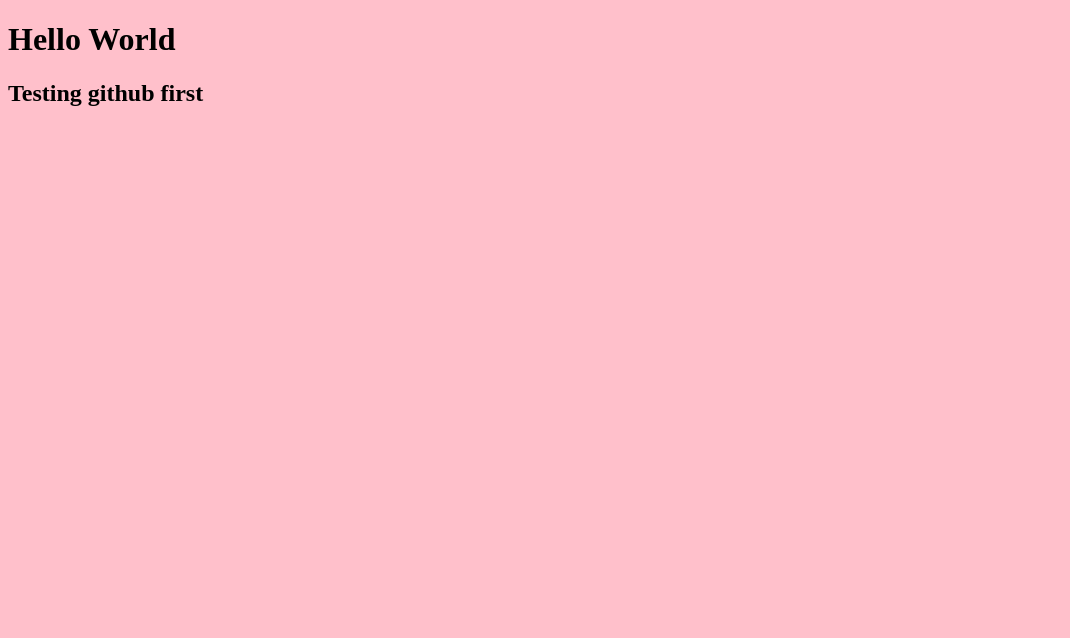
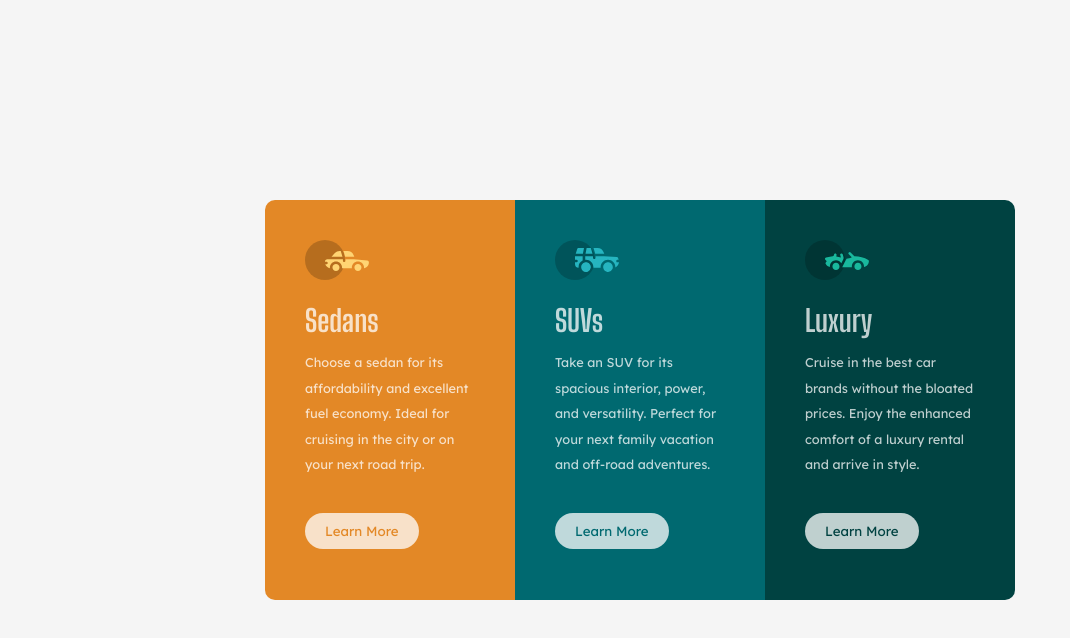
Before and after one commit to itsmariza/frontEndMentorProjects, a plain HTML site: page 3-column-preview-card/index.html in a window 1280 px wide. Shown: the whole page, without its empty margins (0-1070 px from the left). Drawn offline with Linux system fonts and the light colour scheme.

Commit message:
project completed

```diff
--- a/3-column-preview-card/index.html
+++ b/3-column-preview-card/index.html
@@ -4,11 +4,55 @@
     <meta charset="UTF-8" />
     <meta http-equiv="X-UA-Compatible" content="IE=edge" />
     <meta name="viewport" content="width=device-width, initial-scale=1.0" />
-    <title>3 Column Preview Card</title>
+    <title>3 Columns Preview Card</title>
+    <!-- google-font -->
+    <link rel="preconnect" href="https://fonts.googleapis.com" />
+    <link rel="preconnect" href="https://fonts.gstatic.com" crossorigin />
+    <link
+      href="https://fonts.googleapis.com/css2?family=Big+Shoulders+Display:wght@700&family=Lexend+Deca&display=swap"
+      rel="stylesheet"
+    />
+    <!-- my css link -->
     <link rel="stylesheet" href="style.css" />
   </head>
   <body>
-    <h1>Hello World</h1>
-    <h2>Testing github first</h2>
+    <div class="container">
+      <div class="card">
+        <div class="card1">
+          <div class="imageHolder">
+            <img src="./images/icon-sedans.svg" alt="Sedan car icon" />
+          </div>
+          <h1>Sedans</h1>
+          <p>
+            Choose a sedan for its affordability and excellent fuel economy.
+            Ideal for cruising in the city or on your next road trip.
+          </p>
+          <button class="btn btn1">Learn More</button>
+        </div>
+
+        <div class="card2">
+          <div class="imageHolder">
+            <img src="./images/icon-suvs.svg" alt="Suvs car icon" />
+          </div>
+          <h1>SUVs</h1>
+          <p>
+            Take an SUV for its spacious interior, power, and versatility.
+            Perfect for your next family vacation and off-road adventures.
+          </p>
+          <button class="btn btn2">Learn More</button>
+        </div>
+        <div class="card3">
+          <div class="imageHolder">
+            <img src="./images/icon-luxury.svg" alt="Luxury car icon" />
+          </div>
+          <h1>Luxury</h1>
+          <p>
+            Cruise in the best car brands without the bloated prices. Enjoy the
+            enhanced comfort of a luxury rental and arrive in style.
+          </p>
+          <button class="btn btn3">Learn More</button>
+        </div>
+      </div>
+    </div>
   </body>
 </html>
--- a/3-column-preview-card/style.css
+++ b/3-column-preview-card/style.css
@@ -1,3 +1,130 @@
+:root {
+  --bright-orange: hsl(31, 77%, 52%);
+  --dark-cyan: hsl(184, 100%, 22%);
+  --very-dark-cyan: hsl(179, 100%, 13%);
+  --very-light-gray: hsla(0, 0%, 100%, 0.75);
+  --transparent-white: hsla(0, 0%, 100%, 0.75);
+}
+
+* {
+  box-sizing: border-box;
+  padding: 0;
+  margin: 0;
+}
+
 body {
-  background-color: pink;
+  font-family: 'Lexend Deca', sans-serif;
+  font-size: 15px;
 }
+
+.container {
+  display: flex;
+  justify-content: center;
+  align-items: center;
+  background: #f5f5f5;
+  height: 100vh;
+  line-height: 2;
+}
+
+.card {
+  display: flex;
+  color: var(--very-light-gray);
+}
+
+.card1,
+.card2,
+.card3 {
+  width: 250px;
+  height: 400px;
+  padding: 2.5rem;
+}
+
+h1 {
+  font-family: 'Big Shoulders Display', cursive;
+}
+
+p {
+  font-size: 0.8rem;
+  font-weight: 400;
+  color: var(--transparent-white);
+}
+
+button {
+  border: none;
+  font-family: 'Lexend Deca', sans-serif;
+  outline: none;
+  background: var(--very-light-gray);
+  border-radius: 50px;
+  padding: 10px 20px;
+}
+
+.card1 {
+  background-color: var(--bright-orange);
+  border-radius: 10px 0 0 10px;
+}
+
+.card2 {
+  background-color: var(--dark-cyan);
+}
+
+.card3 {
+  background-color: var(--very-dark-cyan);
+  border-radius: 0 10px 10px 0;
+}
+
+.btn {
+  margin-top: 2.2rem;
+  cursor: pointer;
+}
+
+.btn1 {
+  color: var(--bright-orange);
+}
+
+.btn2 {
+  color: var(--dark-cyan);
+}
+.btn3 {
+  color: var(--very-dark-cyan);
+}
+
+.btn1:hover {
+  background: var(--bright-orange);
+  color: var(--very-light-gray);
+  border: 1.5px solid var(--very-light-gray);
+  font-weight: 500;
+}
+
+.btn2:hover {
+  background: var(--dark-cyan);
+  color: var(--very-light-gray);
+  border: 1.5px solid var(--very-light-gray);
+  font-weight: 500;
+}
+
+.btn3:hover {
+  background: var(--very-dark-cyan);
+  color: var(--very-light-gray);
+  border: 1.5px solid var(--very-light-gray);
+  font-weight: 500;
+}
+
+@media (max-width: 760px) {
+  .container {
+    height: auto;
+    overflow: auto;
+  }
+
+  .card {
+    flex-direction: column;
+    margin: 35px auto;
+  }
+
+  .card1 {
+    border-radius: 10px 10px 0 0;
+  }
+
+  .card3 {
+    border-radius: 0 0 10px 10px;
+  }
+}
```
Also changed, not shown: 3-column-preview-card/images/favicon-32x32.png (added), 3-column-preview-card/images/icon-luxury.svg (added), 3-column-preview-card/images/icon-sedans.svg (added), 3-column-preview-card/images/icon-suvs.svg (added).
